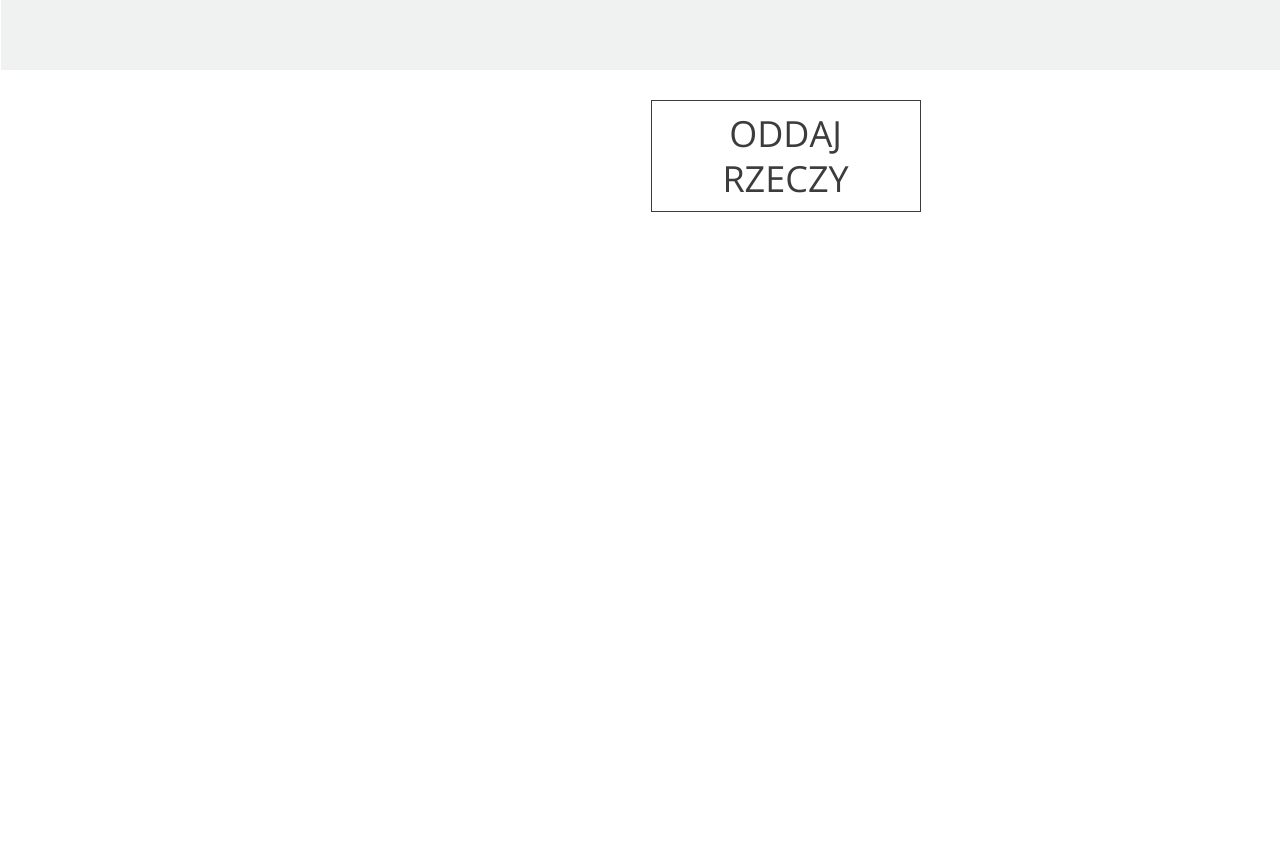
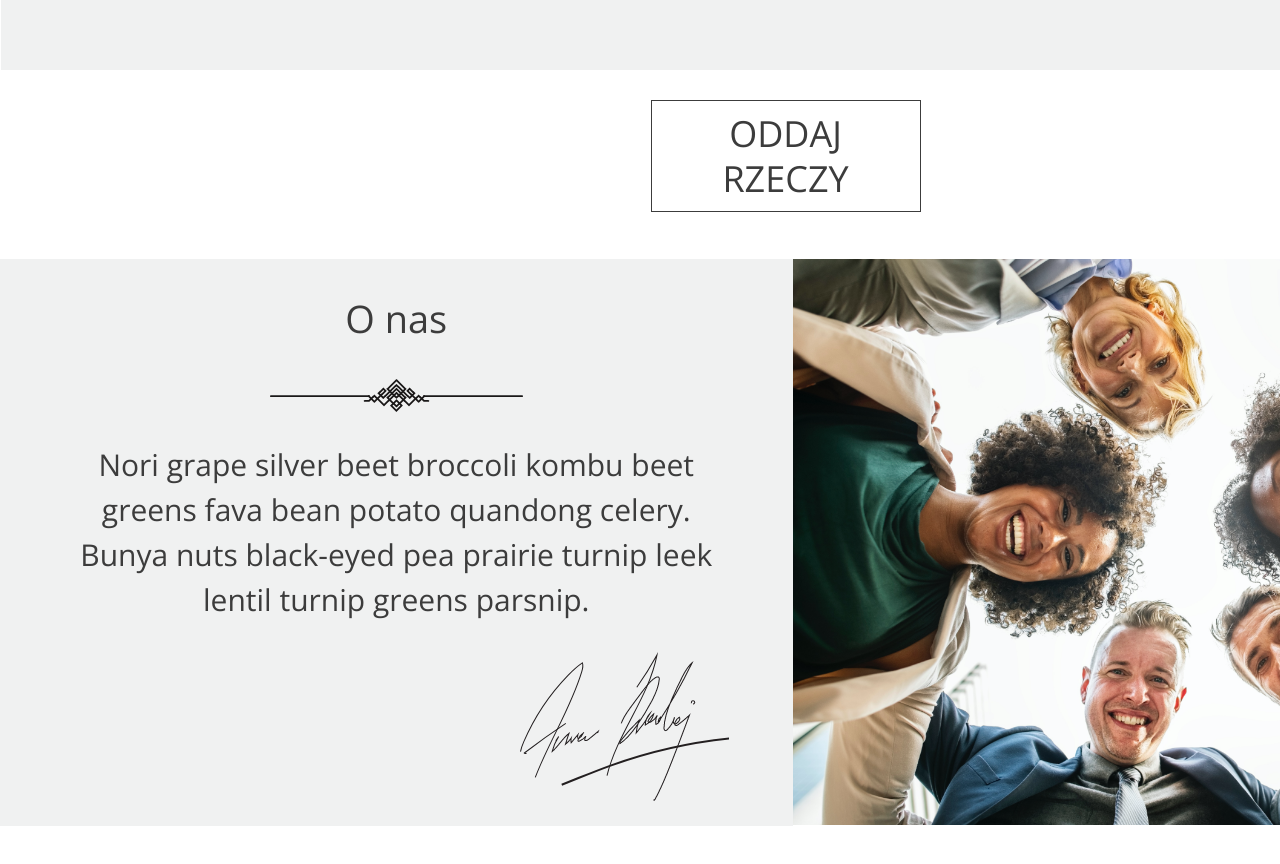
Before and after one commit to korneliagruszka/Second_hande, a React (Vite) app: page / in a window 1280 px wide. Shown: the part 1920-2784 px from the top of the page. Before the commit the page ends 2132 px from the top, so only its background shows below. Built offline with nearby package versions, Linux system fonts and the light colour scheme.

Commit message:
1e_Home_Page_About_us_done

```diff
--- a/src/App.jsx
+++ b/src/App.jsx
@@ -5,6 +5,7 @@ import TopMenu from "./components/common/TopMenu/topMenu";
 import HomeHeader from "./components/Home/HomeHeader/homeHeader";
 import Statistics from "./components/Home/Statistics/statistics";
 import SimpleSteps from "./components/Home/SimpleSteps/simpleSteps";
+import AboutUs from "./components/Home/AboutUs/aboutUs";
 
 function App() {
   return (
@@ -20,6 +21,7 @@ function App() {
                 <HomeHeader />
                 <Statistics />
                 <SimpleSteps />
+                <AboutUs />
               </>
             }
           />
--- /dev/null
+++ b/src/components/Home/AboutUs/aboutUs.jsx
@@ -0,0 +1,19 @@
+import "../AboutUs/aboutUs.scss";
+import secondImage from "../../../assets/Decoration.png";
+import signatureImage from "../../../assets/Signature.png";
+import peopleImage from "../../../assets/People.png";
+
+function AboutUs(){
+    return(
+    <div className="about_us">
+     <div className="about_us_info">
+      <h2>O nas</h2>
+      <img src={secondImage} alt="Decoration image" className="about_us_image"/>
+      <p>Nori grape silver beet broccoli kombu beet greens fava bean potato quandong celery. Bunya nuts black-eyed pea prairie turnip leek lentil turnip greens parsnip.</p>
+      <img src={signatureImage} alt="Signature image" className="signature_image"/></div>
+      <img src={peopleImage} alt="People image" className="people_image"/>
+    </div>
+    )
+}
+
+export default AboutUs;
--- /dev/null
+++ b/src/components/Home/AboutUs/aboutUs.scss
@@ -0,0 +1,50 @@
+@import "src/styles/settings/colors.scss";
+
+.about_us {
+  width: 1585px;
+  height: 820px;
+  display: flex;
+  align-items: center;
+  flex-direction: row;
+  justify-content: center;
+  margin-left: -8px;
+
+  .about_us_info,
+  .people_image {
+    width: 50%;
+    height: 567px;
+    background-color: #f0f1f1;
+  }
+
+  .about_us_image,
+  .signature_image,
+  .people_image {
+    max-width: 100%;
+    height: auto;
+  }
+
+  .people_image {
+    margin: 0;
+  }
+
+  h2 {
+    font-size: 38px;
+    color: $color-text-dark-grey;
+    font-weight: 400;
+  }
+
+  p {
+    font-size: 30px;
+    color: $color-text-dark-grey;
+    font-weight: 400;
+    padding: 0 60px;
+  }
+
+  .about_us_image {
+    margin-left: 270px;
+  }
+
+  .signature_image {
+    margin-left: 520px;
+  }
+}
```
Also changed, not shown: src/assets/People.png (added), src/assets/Signature.png (added).
